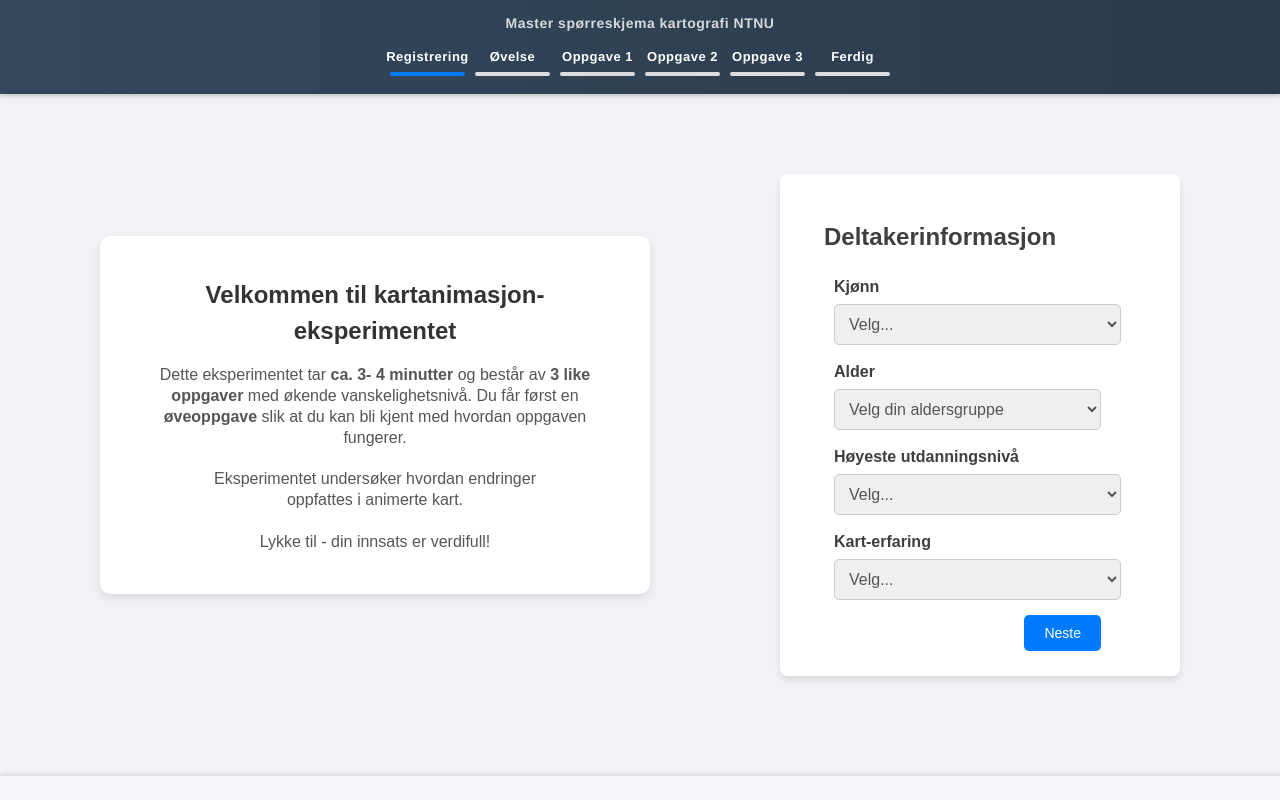
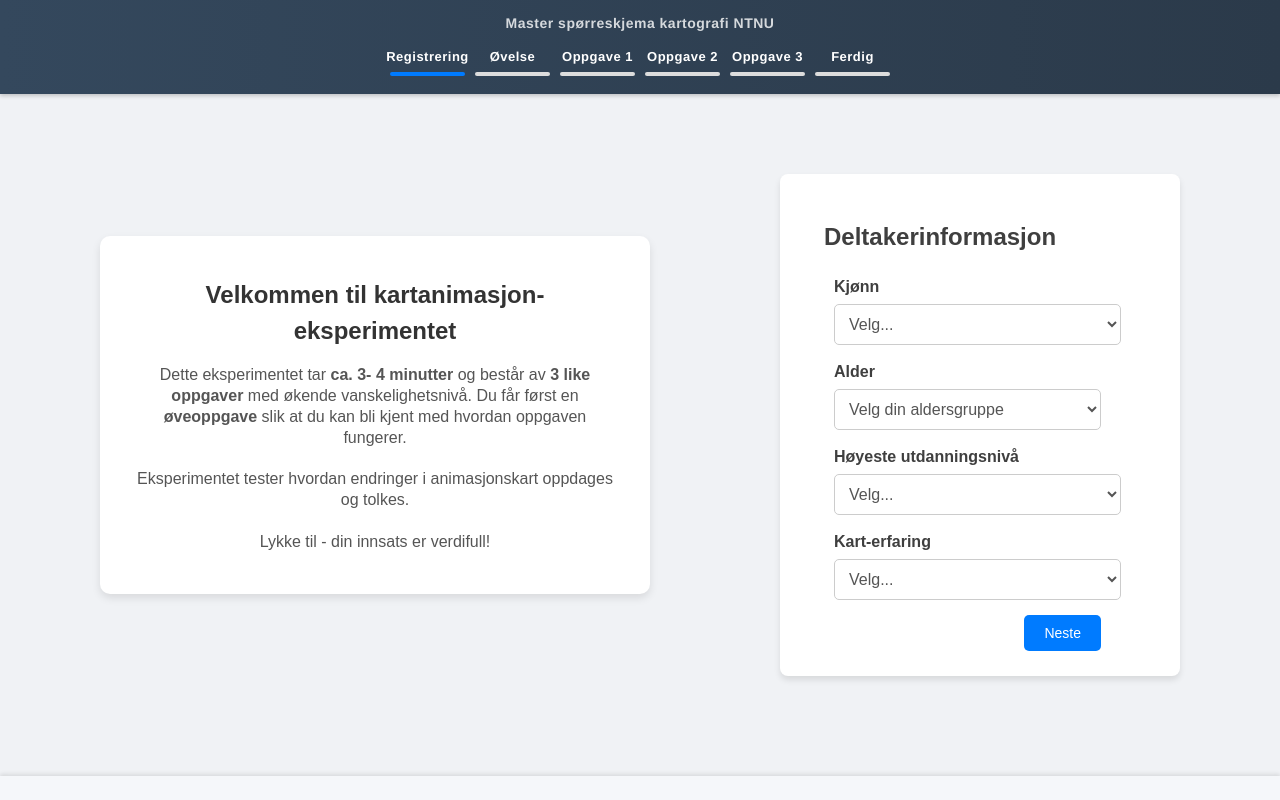
Before and after one commit to rebekk1110/change_blindness_frontend, a Svelte app: page / in a window 1280 px wide. Both pictures are taken after a click on the button "Jeg godtar". Built offline with nearby package versions, Linux system fonts and the light colour scheme.

Commit message:
small changes

```diff
--- a/src/App.svelte
+++ b/src/App.svelte
@@ -65,7 +65,8 @@
     {:else if step === 5}
     <SurveyFiller on:next={nextStep}/>
     {:else if step === 6}
-   <MapSurvey participantId={participantId} {level} totalQuestions={totalQuestions}  />
+   <MapSurvey participantId={participantId} {level} totalQuestions={totalQuestions}   bind:changeCondition
+   bind:originalColor />
    {:else if step === 7}
    <FinaleFiller {participantId} on:next={nextStep}/>
    {:else if step === 8}
--- a/src/app.css
+++ b/src/app.css
@@ -10,6 +10,13 @@
   -webkit-font-smoothing: antialiased;
   -moz-osx-font-smoothing: grayscale;
 }
+
+select, input, textarea {
+  background-color: white;
+  color: #3f3f3f;
+}
+
+
 
 
 body {
--- a/src/components/Intro.svelte
+++ b/src/components/Intro.svelte
@@ -7,6 +7,9 @@
   let age = "";
   let experience = "";
   let consent = true;
+
+
+
 
   async function submitDemographics() {
     // Validate that all fields are filled
@@ -49,8 +52,7 @@
             <!-- Takk for at du deltar til denne kartstudien for for min masteroppgave. <br> -->
             Dette eksperimentet tar <strong>ca. 3- 4 minutter</strong> og består av  <strong>3 like oppgaver</strong> med økende vanskelighetsnivå. Du får først en <strong>øveoppgave</strong> slik at du kan bli kjent med hvordan oppgaven fungerer.
 
-             Eksperimentet undersøker hvordan endringer
-              oppfattes i animerte kart.
+            Eksperimentet tester hvordan endringer i animasjonskart oppdages og tolkes.
 
             Lykke til - din innsats er verdifull!
           </p>
--- a/src/components/Map.svelte
+++ b/src/components/Map.svelte
@@ -160,14 +160,10 @@
     L.rectangle(bounds, { color: "#FF0000", weight: 2, fillOpacity: 0 }).addTo(map);
   }
 
+
   onMount(() => {
     map = L.map("map", { zoomControl: false, attributionControl: false }).setView([0, 0], 2);
     loadGeoJSON(level);
-
-    changeCondition = Math.random() < 0.5 ? "Change" : "No change";
-    console.log("Assigned change condition:", changeCondition);
-    //dispatch('next', { changeCondition });  // Emit changeCondition to Survey.svelte
-    document.dispatchEvent(new CustomEvent('next', { detail: { changeCondition } }));
 
     document.addEventListener("resetAnimation", () => {
         animationStarted = false;
@@ -176,7 +172,6 @@
 
     });
 
-      // Create and add the legend control in the top left corner
       const legendControl = L.control({ position: 'topleft' });
       legendControl.onAdd = function(map) {
         // Create a container for the legend (Leaflet will append this container inside the map)
@@ -189,20 +184,15 @@
         `;
         return div;
       };
-
       legendControl.addTo(map);
-
-
-
-
 });
 
-
-
-
-
-
-
+$: if (level) {
+    changeCondition = Math.random() < 0.5 ? "Change" : "No change";
+    console.log("🎲 New random change condition:", changeCondition);
+    document.dispatchEvent(new CustomEvent('next', { detail: { changeCondition } }));
+    loadGeoJSON(level);
+  }
   $: console.log("Map level prop is:", level);
   $:  loadGeoJSON(level);
 
@@ -232,7 +222,7 @@
     on:click={handleButtonClick}
     title={animationStarted ? "Animasjonen kan kun spilles av en gang." : ""}
   >
-    {animationStarted ? "Klasse-skifte ferdig" : "Start animasjon"}
+    {animationStarted ? "Animasjon ferdig" : "Start animasjon"}
   </button>
 {/if}
 
--- a/src/components/MapSurvey.svelte
+++ b/src/components/MapSurvey.svelte
@@ -17,8 +17,7 @@
   <div class="main-container"  >
 
     <div class="map-container">
-      <Map {level}  bind:originalColor
-      on:next={(e) => changeCondition = e.detail.changeCondition}/>
+      <Map {level}  bind:originalColor bind:changeCondition  />
     </div>
     <div class="survey-container">
       <Survey participantId={participantId} {changeCondition} {level} {totalQuestions} {originalColor}  demoMode={false}  />
```
Also changed, not shown: 5 other files (tests, documents, lock files or other folders).
